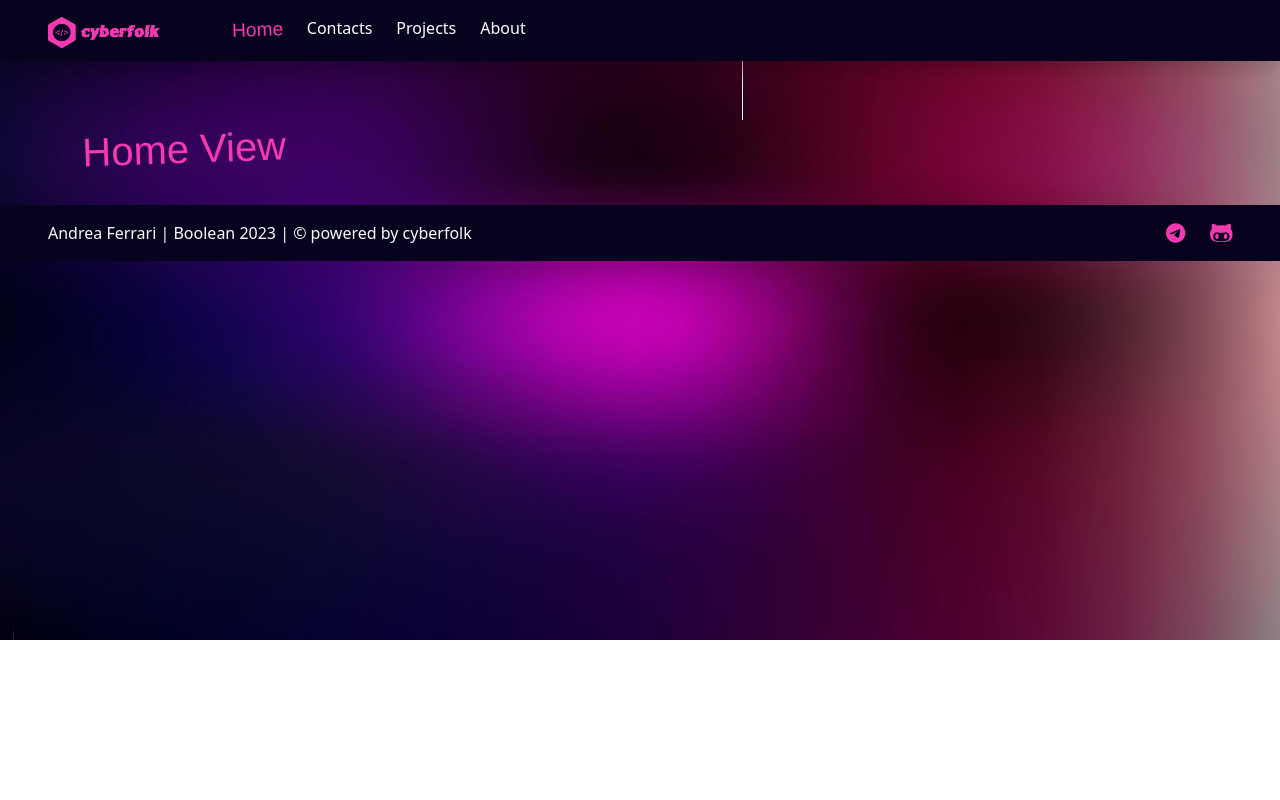
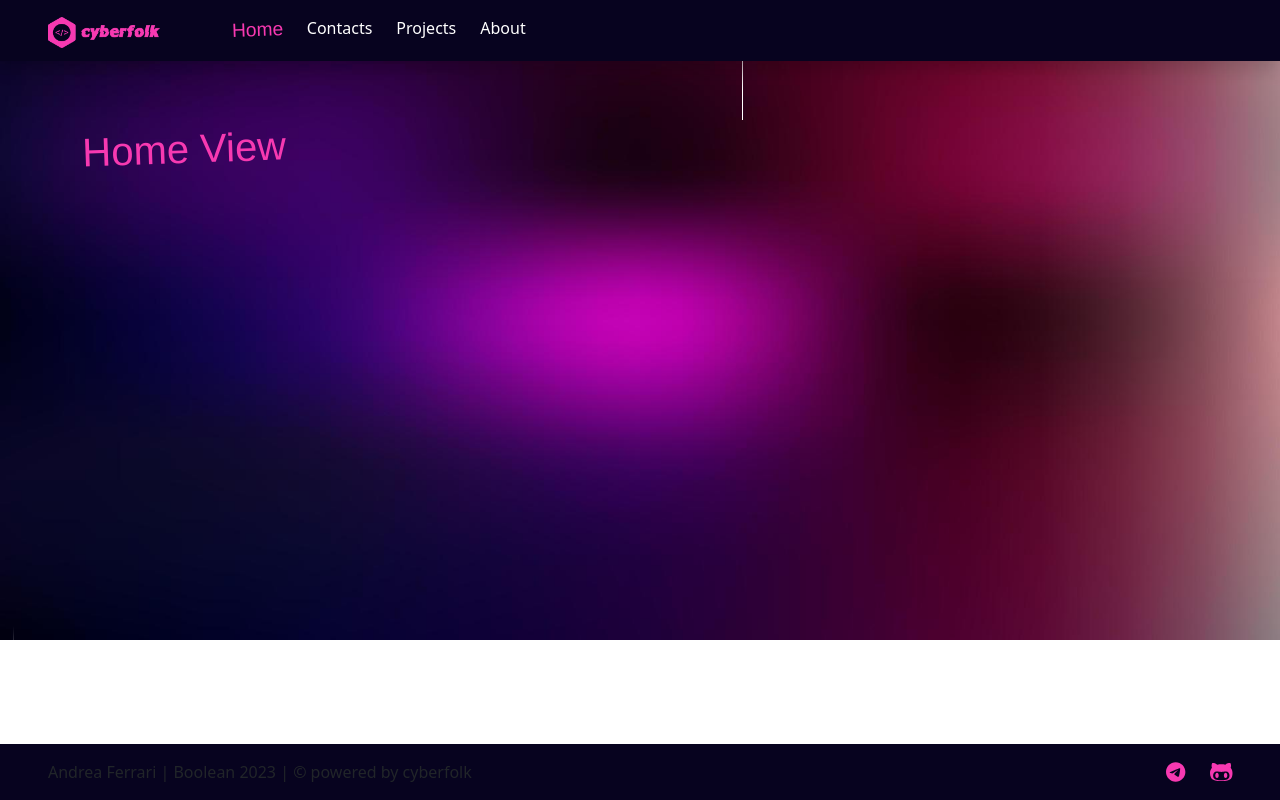
Before and after one commit to cyberfolk/portfolio-vite, a Vue app: page / in a window 1280 px wide. Built offline with nearby package versions, Linux system fonts and the light colour scheme; a web font is replaced by a local one.

Commit message:
Add margin e padding

```diff
--- a/src/components/SiteFooter.vue
+++ b/src/components/SiteFooter.vue
@@ -6,8 +6,9 @@ export default {
 </script>
 
 <template>
-  <footer id="app_footer" class="d-flex flex-wrap justify-content-between align-items-center p-5 py-3 bg-dark">
-    <div class="align-items-center text-light"> Andrea Ferrari | Boolean 2023 | &copy; powered by cyberfolk</div>
+  <footer id="app_footer" class="p-5 py-3 bg-dark fixed-bottom">
+    <div class="d-flex flex-wrap justify-content-between align-items-center">
+      <div> Andrea Ferrari | Boolean 2023 | &copy; powered by cyberfolk</div>
       <ul class="nav col-md-4 justify-content-end list-unstyled d-flex align-content-center gap-4">
         <li>
           <a href="https://t.me/Remigio377">
@@ -20,6 +21,8 @@ export default {
           </a>
         </li>
       </ul>
+    </div>
+
   </footer>
   <!-- /#app_footer -->
 </template>
```
Lines whose indentation alone changed are shown as unchanged.
